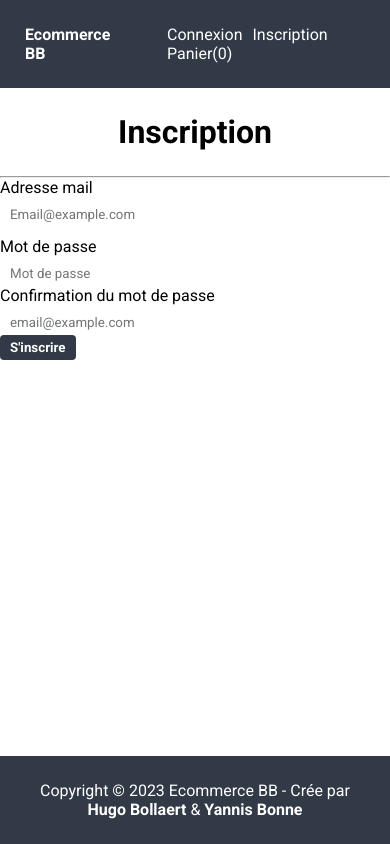
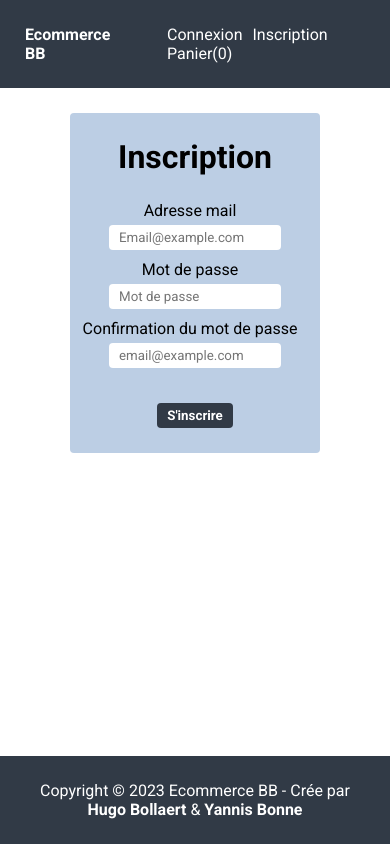
Before and after one commit to devHugoB/ecommerce-bb, a React (Create React App) app in the folder front/: page /inscription in a window 390 px wide. Built offline with nearby package versions, Linux system fonts and the light colour scheme.

Commit message:
style(Login et Inscription)

```diff
--- a/front/src/index.css
+++ b/front/src/index.css
@@ -109,9 +109,7 @@ button{
     padding: 0 10px;
 }
 
-
-
-.login{
+.login, .signin{
     text-align: center;
     background-color:  var(--main-text-color-hoover);
     border-radius: 0.25rem;
@@ -120,7 +118,7 @@ button{
 }
 
 @media only screen and (max-width: 500px) {
-    .login{
+    .login, .signin{
         width: 250px;
     }
 }
@@ -129,7 +127,11 @@ button{
     padding-top: 25px;
 }
 
-.login .auth{
+.signin h1{
+    padding-top: 25px;
+}
+
+.login, .signin .auth{
     padding-bottom: 25px;
 }
 
@@ -137,8 +139,16 @@ button{
     margin-top: 25px;
 }
 
-.auth__row:first-child{
+.signin .auth__submit{
+    margin-top: 25px;
+}
+
+.auth__row{
     margin-bottom: 10px;
+}
+
+.auth__row:last-child{
+    margin-bottom: 0px;
 }
 
 .auth__row label{
@@ -152,3 +162,10 @@ button{
     border-radius: 0.25rem;
     padding: 5px 10px;
 }
+
+.auth__error{
+    display: block;
+    color: red;
+    margin-top: 5px;
+    font-weight: bold;
+}
--- a/front/src/pages/signInPage.jsx
+++ b/front/src/pages/signInPage.jsx
@@ -4,9 +4,10 @@ import {AuthForm} from "../components";
 const SignInPage = () => {
   return (
     <>
+    <div className="signin">
       <h1 className="title">Inscription</h1>
-      <hr/>
       <AuthForm login={false} />
+    </div>
     </>
   );
 };
```
